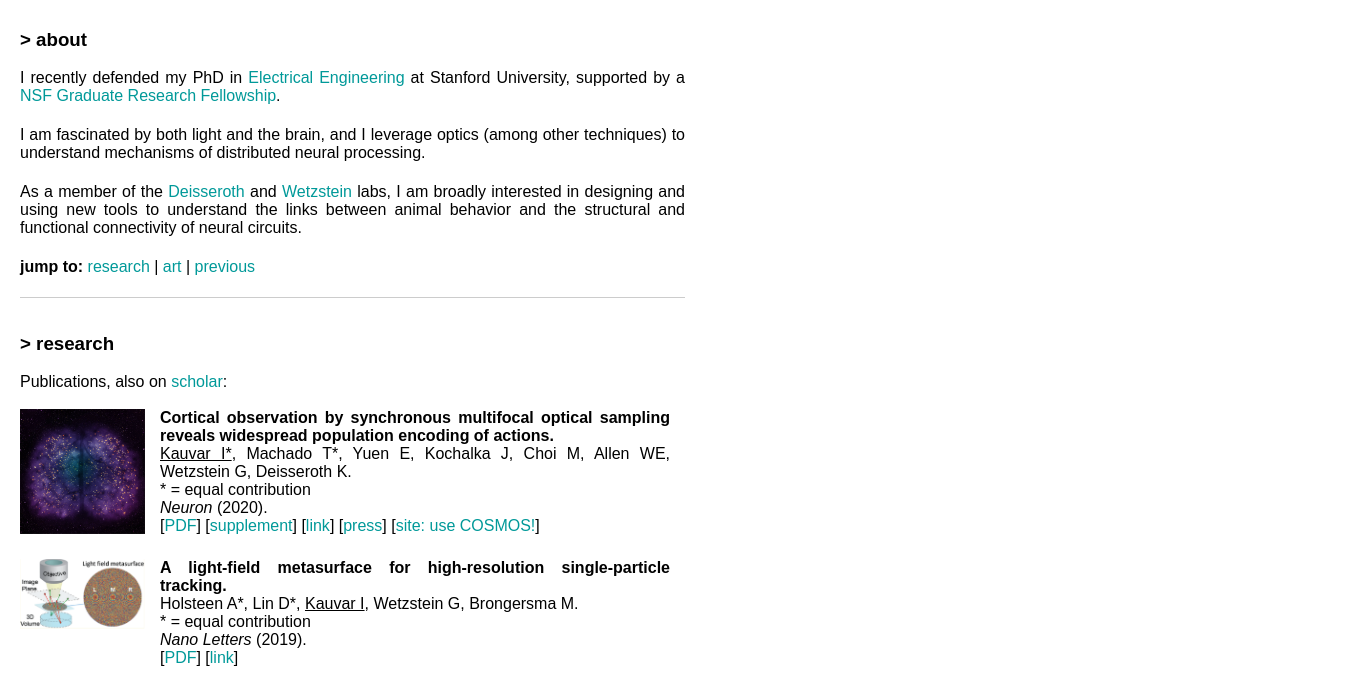
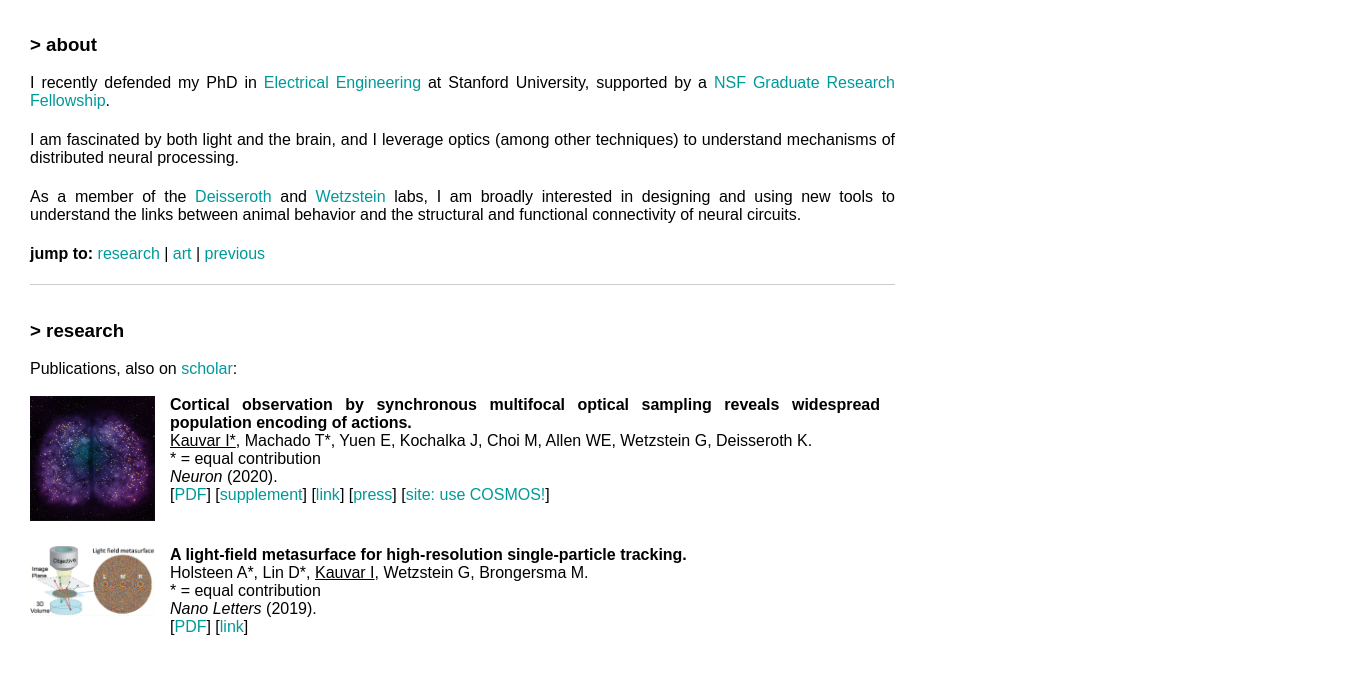
Before and after one commit to ikauvar/ikauvar.github.io, a plain HTML site: page index.html in a window 1280 px wide. Shown: the part 312-1005 px from the top of the page, 1355 px wide, since content can reach past the window. Drawn offline with Linux system fonts and the light colour scheme.

Commit message:
Seeing what widening it does.

```diff
--- a/style2.css
+++ b/style2.css
@@ -5,21 +5,23 @@ body {
   font-size: larger;
   margin: 0px;
   /*padding: 0px;*/
-  padding: 15px 75px 20px 20px;
-  max-width: 800px;
-  min-width: 800px;
-  width: 900px;
+  padding: 20px 75px 30px 0px;
+/*  max-width: 800px;
+  min-width: 665px;
+  width: 665px;*/
+  width: 100%;
 }
 
 #me {
- /* text-align:center;
+/*  text-align:center;
   position: absolute;
   float: left;
   margin-bottom: 60px;
-  margin-left: 25px;*/
+  margin-left: 25px;*/ /* UNCOMMENT TO MAKE SIDE_BY_SIDE */
   font-weight: bold;
   width: 200px;
   color: #000000;
+  padding-left: 30px;
 }
 
 #pic {
@@ -33,6 +35,7 @@ body {
   margin-left: 0px; /* 270 */ /* UNCOMMENT TO MAKE SIDE_BY_SIDE */
   color: #000000;
   margin-bottom: 10px;
+  padding-left: 0px;
 }
 
 .name {
@@ -45,7 +48,8 @@ body {
 
 .blurb {
   /*width: 445px;*/
-  width: 665px;
+  width: 865px;
+  padding-left: 30px;
 /*  margin-left: auto;
   margin-right: auto;*/.  /* UNCOMMENT TO MAKE SIDE_BY_SIDE */
 }
```
